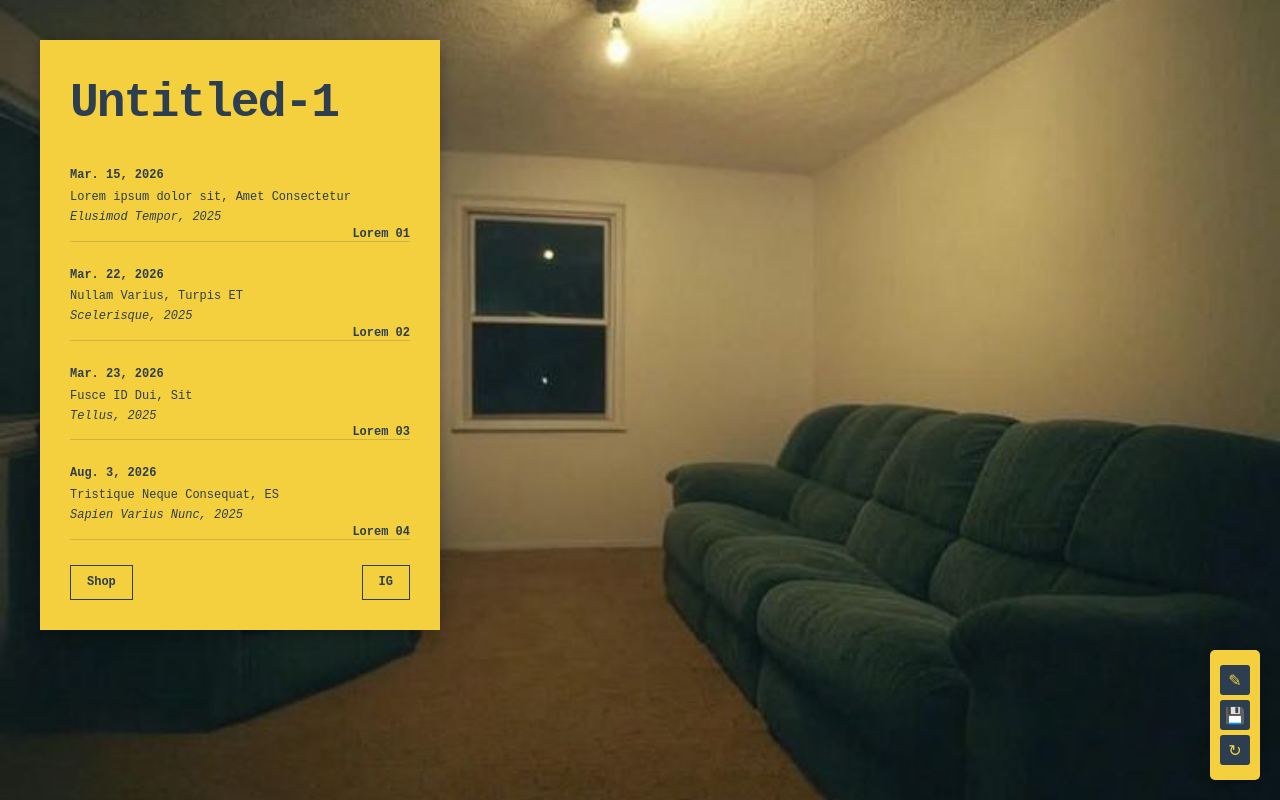
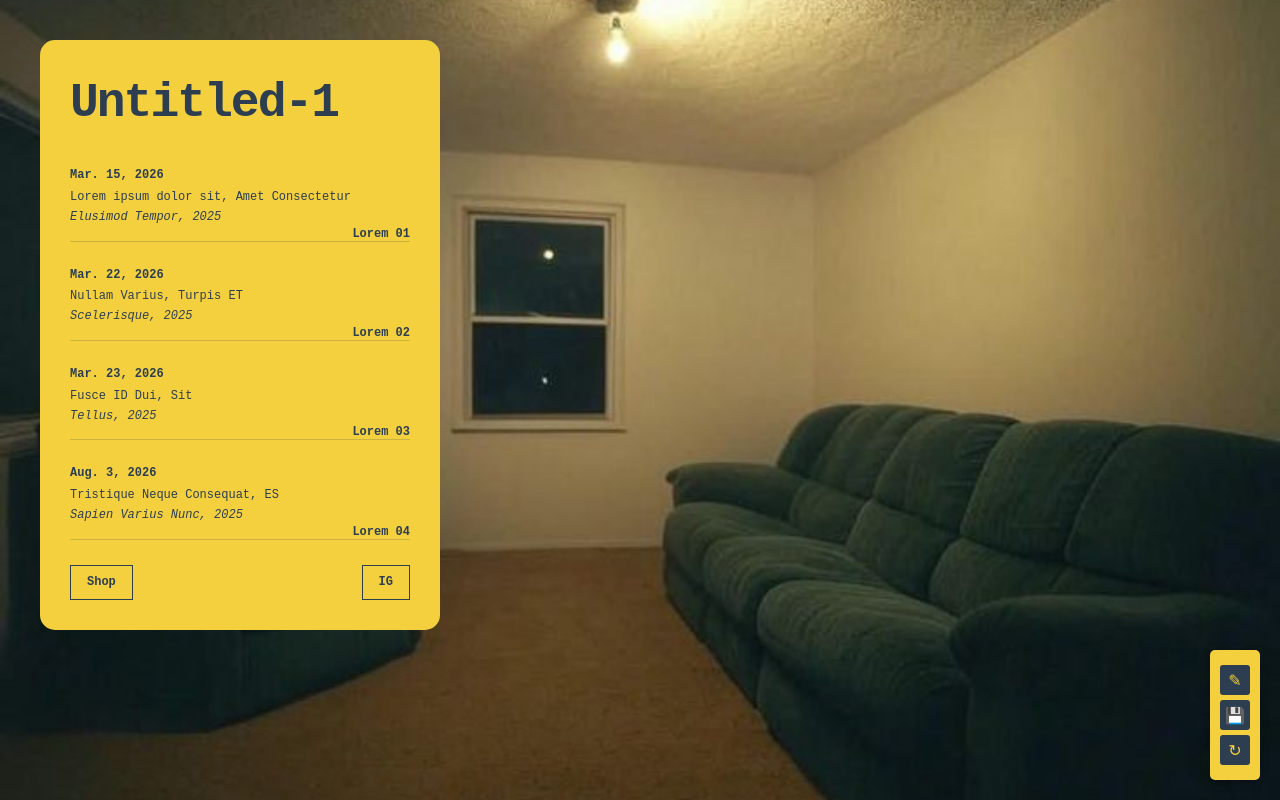
Before and after one commit to hobstarter/Landing, a plain HTML site: page index.html in a window 1280 px wide. Drawn offline with Linux system fonts and the light colour scheme.

Commit message:
Update index.html

```diff
--- a/index.html
+++ b/index.html
@@ -46,7 +46,7 @@
             font-size: 12px;
             line-height: 1.4;
             color: #2C3E50;
-            box-shadow: 0 4px 15px rgba(0, 0, 0, 0.3);
+            border-radius: 15px;
             position: relative;
         }
 
```
